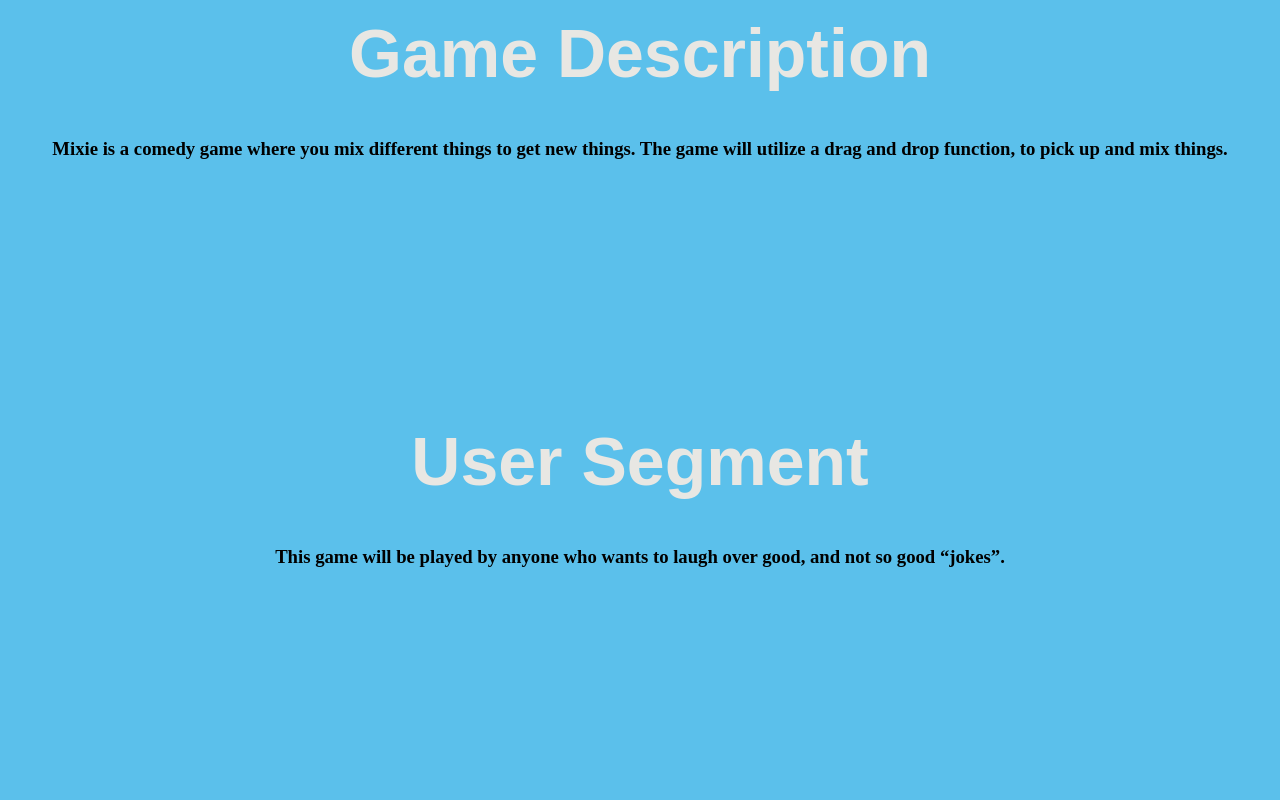
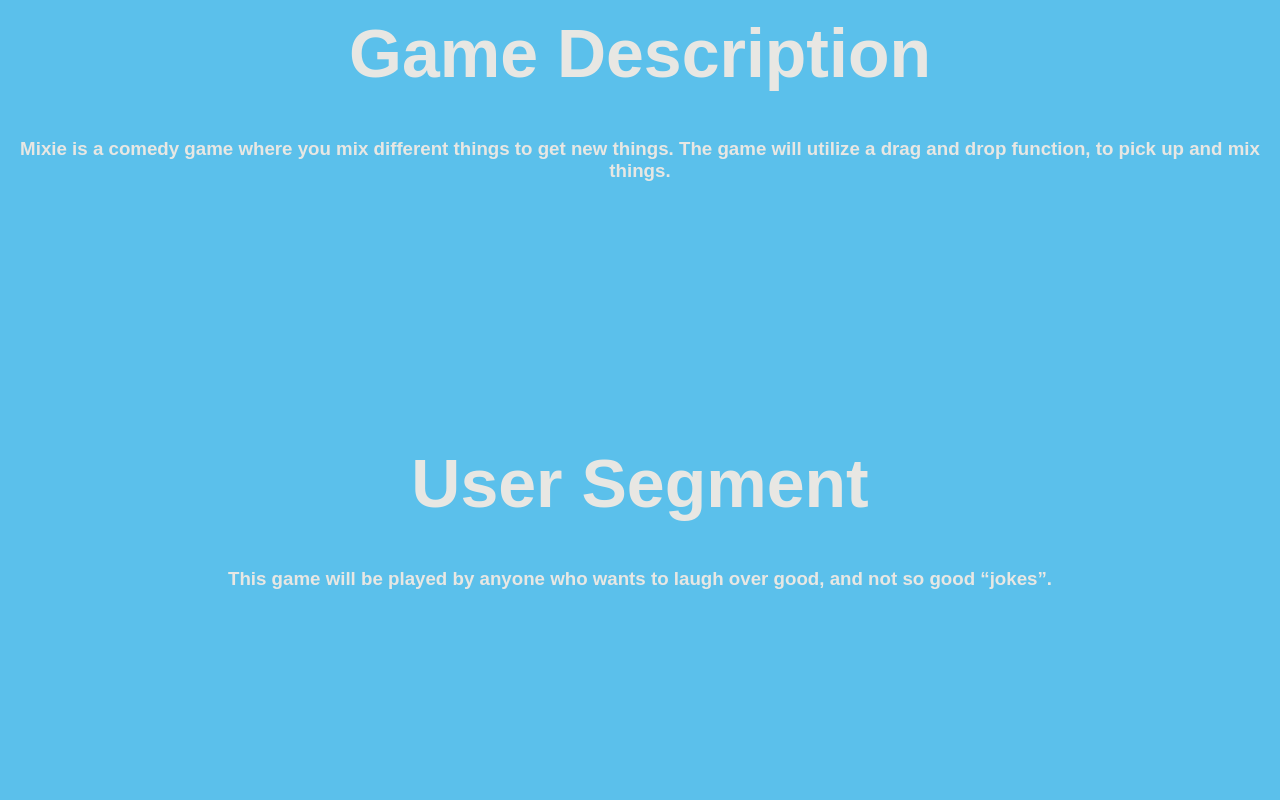
Before and after one commit to zunzix/zunzix.github.io, a plain HTML site: page mixie/index.html in a window 1280 px wide. Shown: the part 1040-1840 px from the top of the page. Drawn offline with Linux system fonts and the light colour scheme; a script that the page names is missing.

Commit message:
Update stylesheet.css

```diff
--- a/mixie/stylesheet.css
+++ b/mixie/stylesheet.css
@@ -1,11 +1,6 @@
-h1{
+h1, p, h2, h3, h4, h5, h6{
   font-family: 'Nunito', sans-serif;
   color: rgb(232, 231, 227)
-}
-
-p, h2, h3, h4, h5, h6 {
- font-family: 'Lucide Console', Monospace
- font-size: 34px;
 }
 
 #ol {
@@ -16,7 +11,7 @@ p, h2, h3, h4, h5, h6 {
 }
 
 .button {
-  background-color: #debea4;
+  background-color: #e55934;
   border: none;
   color: white;
   padding: 15px 32px;
@@ -29,7 +24,7 @@ p, h2, h3, h4, h5, h6 {
 
 }
 .button:active {
-  background-color: #9e8773;
+  background-color: #b7482a;
   box-shadow: 0 5px #666;
   transform: translateY(4px);
 }
```
